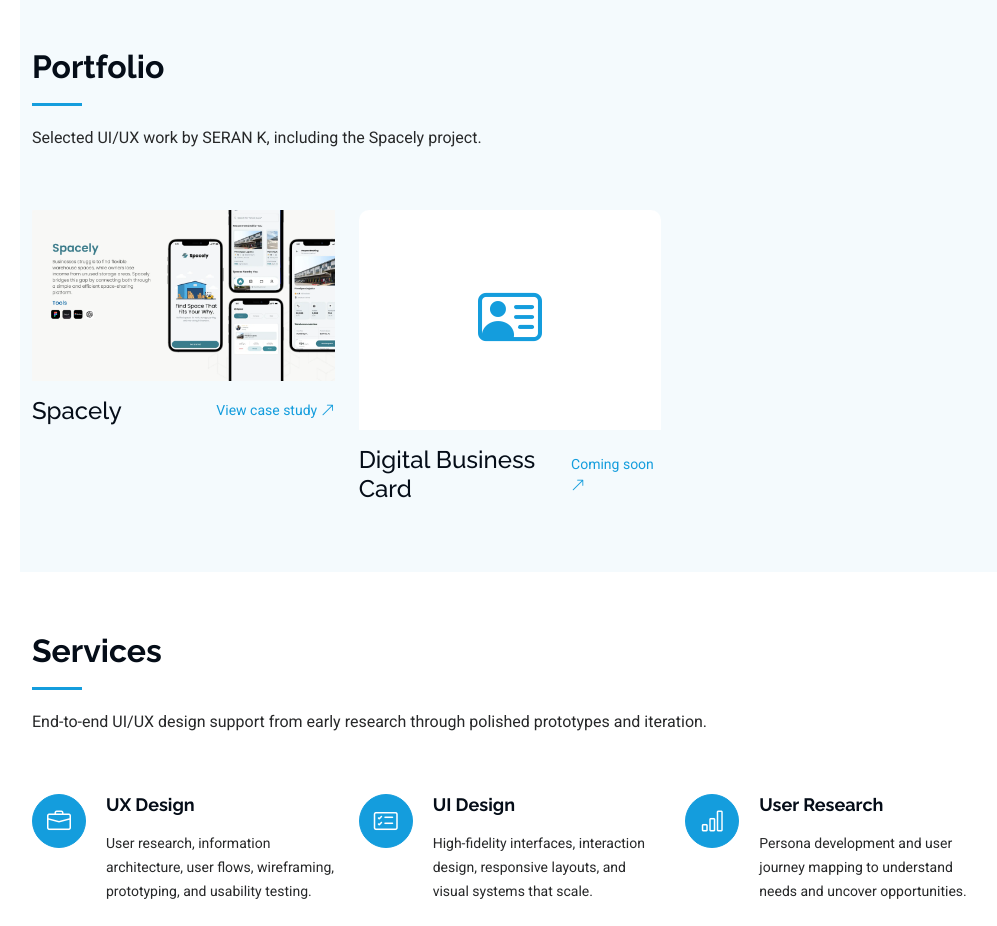
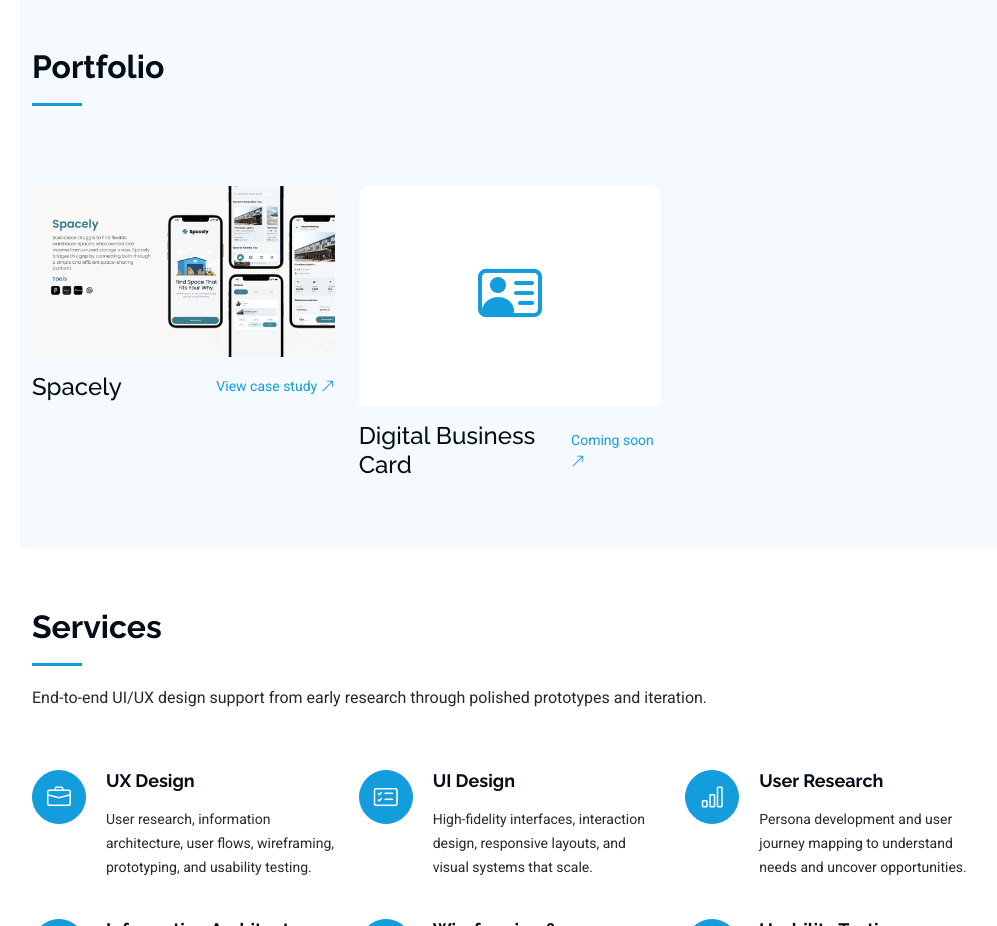
Before and after one commit to seran2502/iPortfolio-v1.0.0, a plain HTML site: page index.html in a window 1280 px wide. Shown: the part 3300-4226 px from the top of the page, without its empty margins (280-1277 px from the left). Drawn offline with Linux system fonts and the light colour scheme.

Commit message:
Remove portfolio section subtitle

```diff
--- a/index.html
+++ b/index.html
@@ -277,7 +277,6 @@
     <section id="portfolio" class="portfolio section light-background">
       <div class="container section-title" data-aos="fade-up">
         <h2>Portfolio</h2>
-        <p>Selected UI/UX work by SERAN K, including the Spacely project.</p>
       </div>
       <div class="container">
         <div class="isotope-layout" data-default-filter="*" data-layout="masonry" data-sort="original-order">
```
